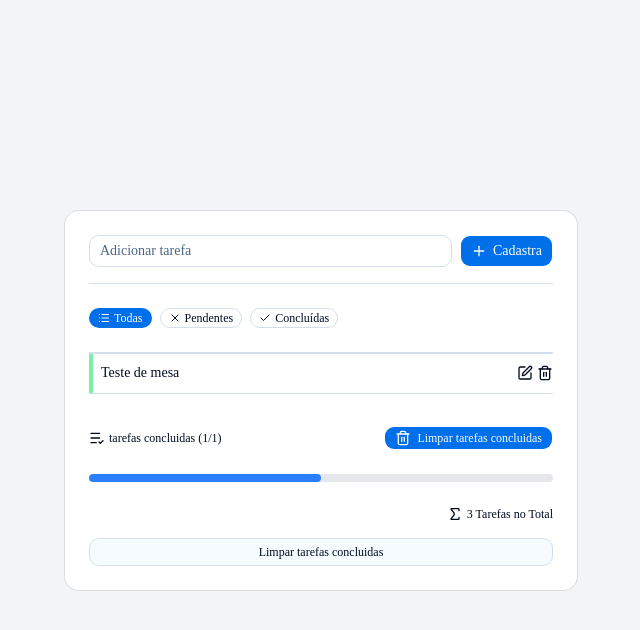
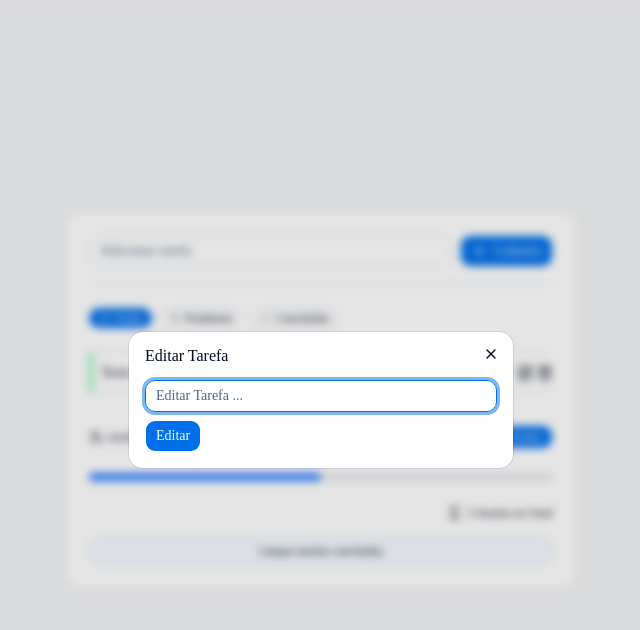
Before and after one commit to Davidds5/lista-de-tarefas, a Next.js app: page / in a window 1280 px wide. Both pictures are taken after a click on the icon 844 px from the left and 373 px from the top of the page. Shown: the top 630 px of the page, without its empty margins (319-959 px from the left). Built offline with nearby package versions, Linux system fonts and the light colour scheme.

Commit message:
feat: complet static ui

```diff
--- a/src/app/page.tsx
+++ b/src/app/page.tsx
@@ -2,6 +2,7 @@ import { AlertDialog, AlertDialogAction, AlertDialogCancel, AlertDialogContent,
 import { Badge } from "@/components/ui/badge";
 import { Button } from "@/components/ui/button"
 import { Card } from "@/components/ui/card"
+import { Dialog, DialogContent, DialogHeader, DialogTitle, DialogTrigger } from "@/components/ui/dialog";
 import { Input } from "@/components/ui/input"
 import { Separator } from "@/components/ui/separator"
 import { Plus, List, Check, X, SquarePen, Trash, ListCheck, Sigma } from 'lucide-react';
@@ -11,11 +12,12 @@ const Home = () => {
   return (
     <main className="w-full h-screen bg-gray-100 flex justify-center items-center">
       <Card className="w-lg p-6">
+
         <div className="flex gap-2">
-
           <Input placeholder="Adicionar tarefa" />
           <Button variant={"default"} className="cursor-pointer"> <Plus />Cadastra</Button>
         </div>
+
         <Separator />
 
         { /**tags de finalizados pendentes e concluidos*/}
@@ -26,16 +28,31 @@ const Home = () => {
         </div>
 
         {/**Lista de tarefas */}
-        <div className="  border-b-1 border-t-1">
+        <div className="  border-b-1">
           <div className="h-10 flex justify-between items-center border-t-1 ">
             <div className="w-1 h-full bg-green-300"></div>
             <p className=" text-sm flex-1 px-2">Teste de mesa</p>
             <div className="flex items-center gap-1">
-              <SquarePen size={16} className="cursor-pointer" />
+              <Dialog>
+                <DialogTrigger asChild>
+                  <SquarePen size={16} className="cursor-pointer" />
+                </DialogTrigger>
+                <DialogContent>
+                  <DialogHeader>
+                    <DialogTitle>Editar Tarefa</DialogTitle>
+                  </DialogHeader>
+                  <div>
+                    <Input className="mb-2" placeholder="Editar Tarefa ..." />
+                    <Button className="cursor-pointer">Editar</Button>
+                  </div>
+                </DialogContent>
+              </Dialog>
               <Trash size={16} className="cursor-pointer" />
             </div>
           </div>
         </div>
+
+
 
         { /**Area tarefas concluidas, Limpar tarefas  */}
         <div className=" flex justify-between items-center mt-4">
@@ -60,6 +77,8 @@ const Home = () => {
         </div>
 
 
+
+
         <AlertDialog>
           <AlertDialogTrigger asChild>
             <Button className="text-xs h-7 cursor-pointer" variant={"outline"}>Limpar tarefas concluidas</Button>
@@ -70,8 +89,8 @@ const Home = () => {
               <AlertDialogTitle>Tem certeza que deseja excluir x itens ?</AlertDialogTitle>
             </AlertDialogHeader>
             <AlertDialogFooter>
+              <AlertDialogAction className="cursor-pointer">Sim, excluir</AlertDialogAction>
               <AlertDialogCancel className="cursor-pointer">Cancelar</AlertDialogCancel>
-              <AlertDialogAction className="cursor-pointer">Sim, excluir</AlertDialogAction>
             </AlertDialogFooter>
 
 
```
